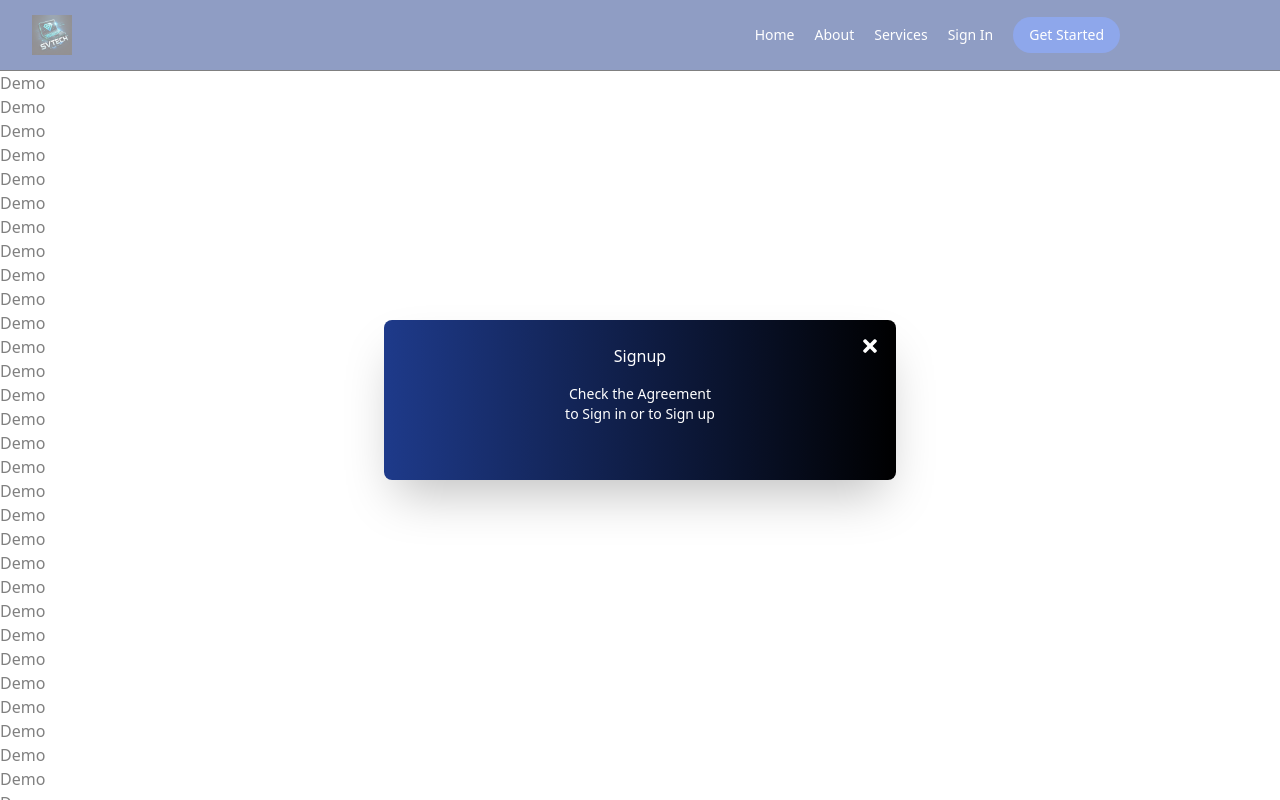
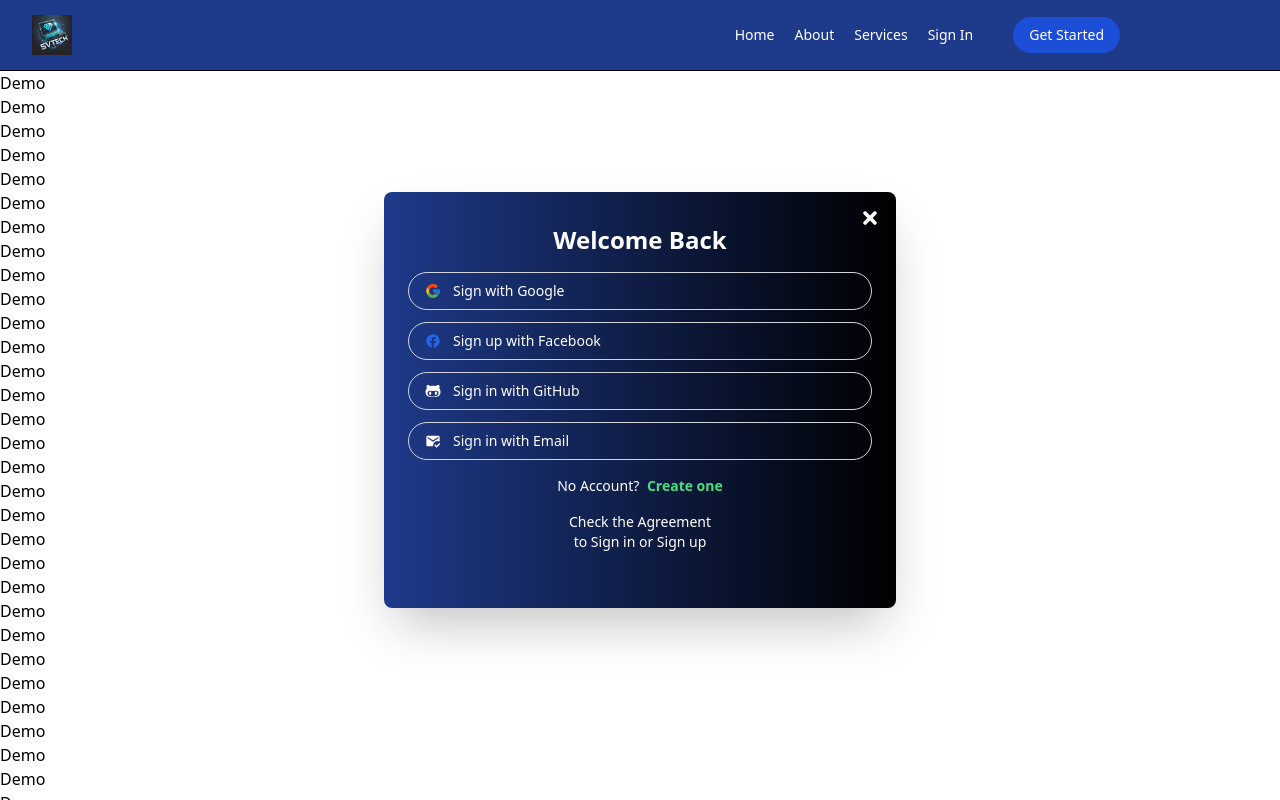
Before and after one commit to SvtechAcademy/svtech-fire, a React (Vite) app: page /Demo in a window 1280 px wide. Shown: the top 800 px of the page. Built offline with nearby package versions, Linux system fonts and the light colour scheme.

Commit message:
auth modal add

```diff
--- /dev/null
+++ b/src/Utils/Input.jsx
@@ -0,0 +1,15 @@
+/* eslint-disable react/prop-types */
+/* eslint-disable no-unused-vars */
+// eslint-disable-next-line no-unused-vars
+import React from 'react'
+
+const Input = ({type,title}) => {
+  return (
+    <div className='flex flex-col gap-2'>
+    <label className='text-capitalize'>{title}</label>
+    <input className='text-center border-b border-black outline-none' type={type} name={title} />
+    </div>
+  )
+}
+
+export default Input
--- a/src/Utils/Modal.jsx
+++ b/src/Utils/Modal.jsx
@@ -1,13 +1,19 @@
 /* eslint-disable react/prop-types */
-/* eslint-disable no-unused-vars */
-import React from 'react'
+// eslint-disable-next-line no-unused-vars
+import React from 'react';
 
-const Modal = ({children}) => {
-  return ( <>
-    <div className='bg-white/50 fixed inset-0 z-10'/>
-     {children}
-     </>
-  )
-}
+const Modal = ({ children, modal, setModal, hidden }) => {
+  return (
+    <>
+      <div
+        onClick={() => setModal(false)}
+        className={`bg-white50% fixed-0 z-10
+          ${modal ? 'visible opacity-100' : 'invisible opacity-0'}
+          ${hidden} transition-opacity duration-500`}
+      />
+      {children}
+    </>
+  );
+};
 
-export default Modal
+export default Modal;
--- a/src/components/Demo/Auth/Auth.jsx
+++ b/src/components/Demo/Auth/Auth.jsx
@@ -1,5 +1,5 @@
-/* eslint-disable no-unused-vars */
 /* eslint-disable react/prop-types */
+// eslint-disable-next-line no-unused-vars
 import React, { useState } from 'react';
 import Modal from '../../../Utils/Modal';
 import { FaTimes, FaGithubAlt } from 'react-icons/fa';
@@ -10,44 +10,56 @@ import Signup from './Signup';
 
 const Auth = () => {
   const [createUser, setCreateUser] = useState(false);
-  const [signReq, setSignReq] = useState("sign-up");
+  const [signReq, setSignReq] = useState("");
+  const [modal, setModal] = useState(true);
 
   const closeModal = () => {
-    // Logic for closing the modal
+    setSignReq("");
+    setModal(false); // Close the modal
   };
 
   return (
-    <Modal>
-      <section className='z-50 fixed top-1/2 left-1/2 transform -translate-x-1/2 -translate-y-1/2 bg-gradient-to-r from-blue-900 to-black shadow-2xl p-6 rounded-lg max-w-[22rem] w-full flex flex-col items-center text-white md:max-w-[28rem] lg:max-w-[32rem]'>
-        <button className='absolute top-4 right-4 text-xl hover:opacity-70 text-white' onClick={closeModal}>
+    <Modal modal={modal} setModal={setModal}>
+      <section
+        className={`z-50 fixed top-1/2 left-1/2 transform -translate-x-1/2 -translate-y-1/2 bg-gradient-to-r from-blue-900 to-black shadow-2xl p-6 rounded-lg
+        max-w-[22rem] w-full flex flex-col items-center
+        text-white md:max-w-[28rem] lg:max-w-[32rem]
+        transition-opacity duration-500 ${modal ? 'opacity-100' : 'opacity-0'}`}
+      >
+        <button
+          className="absolute top-4 right-4 text-xl hover:opacity-70 text-white"
+          onClick={closeModal}
+        >
           <FaTimes />
         </button>
         {signReq === "" ? (
           <>
-            <h2 className='text-xl font-semibold mt-2 text-center md:text-2xl'>{createUser ? "Join Svtech" : "Welcome Back"}</h2>
-            <div className='flex flex-col gap-3 mt-4 w-full'>
+            <h2 className="text-xl font-semibold mt-2 text-center md:text-2xl">
+              {createUser ? "Join Svtech" : "Welcome Back"}
+            </h2>
+            <div className="flex flex-col gap-3 mt-4 w-full">
               <Button icon={<FcGoogle />} text={`${createUser ? "Sign up" : "Sign"} with Google`} />
-              <Button icon={<MdFacebook className='text-blue-600' />} text={`${createUser ? "Sign up" : "Sign"} with Facebook`} />
-              <Button icon={<FaGithubAlt />} text={`${createUser ? "Sign up" : "Sign"} with GitHub`} />
-              <Button icon={<MdMarkEmailRead />} text={`${createUser ? "Sign up" : "Sign"} with Email`} />
+              <Button icon={<MdFacebook className="text-blue-600" />} text={`${createUser ? "Sign up" : "Sign up"} with Facebook`} />
+              <Button icon={<FaGithubAlt />} text={`${createUser ? "Sign up" : "Sign in"} with GitHub`} />
+              <Button click={() => setSignReq(createUser ? "sign-up" : "sign-in")} icon={<MdMarkEmailRead />} text={`${createUser ? "Sign up" : "Sign in"} with Email`} />
             </div>
-            <p className='mt-4 text-sm text-center'>
-              {createUser ? "Already have an account" : "No Account"}
+            <p className="mt-4 text-sm text-center">
+              {createUser ? "Already have an account? " : "No Account? "}
               <button
                 onClick={() => setCreateUser(!createUser)}
-                className='text-green-400 hover:text-green-500 font-bold'
+                className="text-green-400 hover:text-green-500 font-bold ml-1"
               >
                 {createUser ? "Sign in" : "Create one"}
               </button>
             </p>
           </>
         ) : signReq === "sign-in" ? (
-          <Signin />
+          <Signin setSignReq={setSignReq} />
         ) : signReq === "sign-up" ? (
-          <Signup />
+          <Signup setSignReq={setSignReq} />
         ) : null}
-        <p className='text-sm mt-4 mx-auto text-center mb-8 justify-center'>
-          Check the Agreement <br/>to Sign in or to Sign up
+        <p className="text-sm mt-4 mx-auto text-center mb-8">
+          Check the Agreement <br /> to Sign in or Sign up
         </p>
       </section>
     </Modal>
@@ -56,10 +68,13 @@ const Auth = () => {
 
 export default Auth;
 
-const Button = ({ icon, text }) => {
+const Button = ({ icon, text, click }) => {
   return (
-    <button className='flex items-center gap-3 w-full border border-gray-300 px-4 py-2 rounded-full hover:bg-gray-700 text-white'>
-      {icon} <span className='text-sm'>{text}</span>
+    <button
+      onClick={click}
+      className="flex items-center gap-3 w-full border border-gray-300 px-4 py-2 rounded-full hover:bg-gray-700 text-white"
+    >
+      {icon} <span className="text-sm">{text}</span>
     </button>
   );
 };
--- a/src/components/Demo/Auth/Signin.jsx
+++ b/src/components/Demo/Auth/Signin.jsx
@@ -1,12 +1,47 @@
 /* eslint-disable no-unused-vars */
-import React from 'react'
+import React from 'react';
+import { BsFillArrowLeftCircleFill } from "react-icons/bs";
 
-const Signin = () => {
+// eslint-disable-next-line react/prop-types
+const Signin = ({setSignReq}) => {
   return (
-    <div>
-      sign
+    <div className='flex justify-center items-center min-h-[calc(100vh-8rem)] bg-blue-900 px-4'>
+      <div className='bg-white shadow-lg rounded-lg p-8 w-full max-w-md sm:w-full sm:px-6 sm:py-8'>
+        <h1 className='text-3xl font-semibold text-center text-gray-800'>Sign in with Email</h1>
+        <p className='text-center text-gray-600 mt-2'>
+          Please enter the correct email associated with your account.
+        </p>
+        <form className='mt-6 space-y-4'>
+          <div>
+            <label htmlFor='email' className='block text-gray-700 font-medium'>Email</label>
+            <input
+              type='email'
+              id='email'
+              title='email'
+              className='w-full p-3 border rounded-lg focus:ring-2 focus:ring-green-500 outline-none'
+              placeholder='Enter your email'
+            />
+          </div>
+          <div>
+            <label htmlFor='password' className='block text-gray-700 font-medium'>Password</label>
+            <input
+              type='password'
+              id='password'
+              title='password'
+              className='w-full p-3 border rounded-lg focus:ring-2 focus:ring-green-500 outline-none'
+              placeholder='Enter your password'
+            />
+          </div>
+          <button
+            className='px-12 py-3 text-sm rounded-full bg-green-700 hover:bg-green-900 text-white w-fit mx-auto '>
+            Sign in
+          </button>
+          <button onClick={() => setSignReq("")} className='px-5 py-1 text-sm rounded-full bg-green-700 hover:bg-green-900 text-white w-fit mx-auto'><BsFillArrowLeftCircleFill />All Sign in Option</button>
+        </form>
+
+      </div>
     </div>
-  )
-}
+  );
+};
 
-export default Signin
+export default Signin;
--- a/src/components/Demo/Auth/Signup.jsx
+++ b/src/components/Demo/Auth/Signup.jsx
@@ -1,12 +1,56 @@
 /* eslint-disable no-unused-vars */
-import React from 'react'
+import React from 'react';
+import { BsFillArrowLeftCircleFill } from "react-icons/bs";
 
-const Signup = () => {
+// eslint-disable-next-line react/prop-types
+const Signup = ({setSignReq}) => {
   return (
-    <div>
-     Signup
+    <div className='flex justify-center items-center min-h-[calc(100vh-8rem)] bg-blue-900 px-4'>
+      <div className='bg-white shadow-lg rounded-lg p-8 w-full max-w-md sm:w-full sm:px-6 sm:py-8'>
+        <h1 className='text-3xl font-semibold text-center text-gray-800'>Sign up with Email</h1>
+        <p className='text-center text-gray-600 mt-2'>
+          Please enter the correct email associated with your account.
+        </p>
+        <form className='mt-6 space-y-4'>
+          <div>
+            <label htmlFor='username' className='block text-gray-700 font-medium'>Email</label>
+            <input
+              type='username'
+              id='username'
+              title='username'
+              className='w-full p-3 border rounded-lg focus:ring-2 focus:ring-green-500 outline-none'
+              placeholder='Enter your email'
+            />
+          </div>
+          <div>
+            <label htmlFor='password' className='block text-gray-700 font-medium'>Password</label>
+            <input
+              type='password'
+              id='password'
+              title='password'
+              className='w-full p-3 border rounded-lg focus:ring-2 focus:ring-green-500 outline-none'
+              placeholder='Re Enter your password'
+
+            />
+            <input
+              type='reppassword'
+              id='reppassword'
+              title='reppassword'
+              className='w-full p-3 border rounded-lg focus:ring-2 focus:ring-green-500 outline-none'
+              placeholder='Re Enter your password'
+
+            />
+          </div>
+          <button
+            className='px-12 py-3 text-sm rounded-full bg-green-700 hover:bg-green-900 text-white w-fit mx-auto '>
+            Sign up
+          </button>
+          <button onClick={() => setSignReq("")} className='px-5 py-1 text-sm rounded-full bg-green-700 hover:bg-green-900 text-white w-fit mx-auto'><BsFillArrowLeftCircleFill />All Sign up Option</button>
+        </form>
+
+      </div>
     </div>
-  )
-}
+  );
+};
 
-export default Signup
+export default Signup;
```
